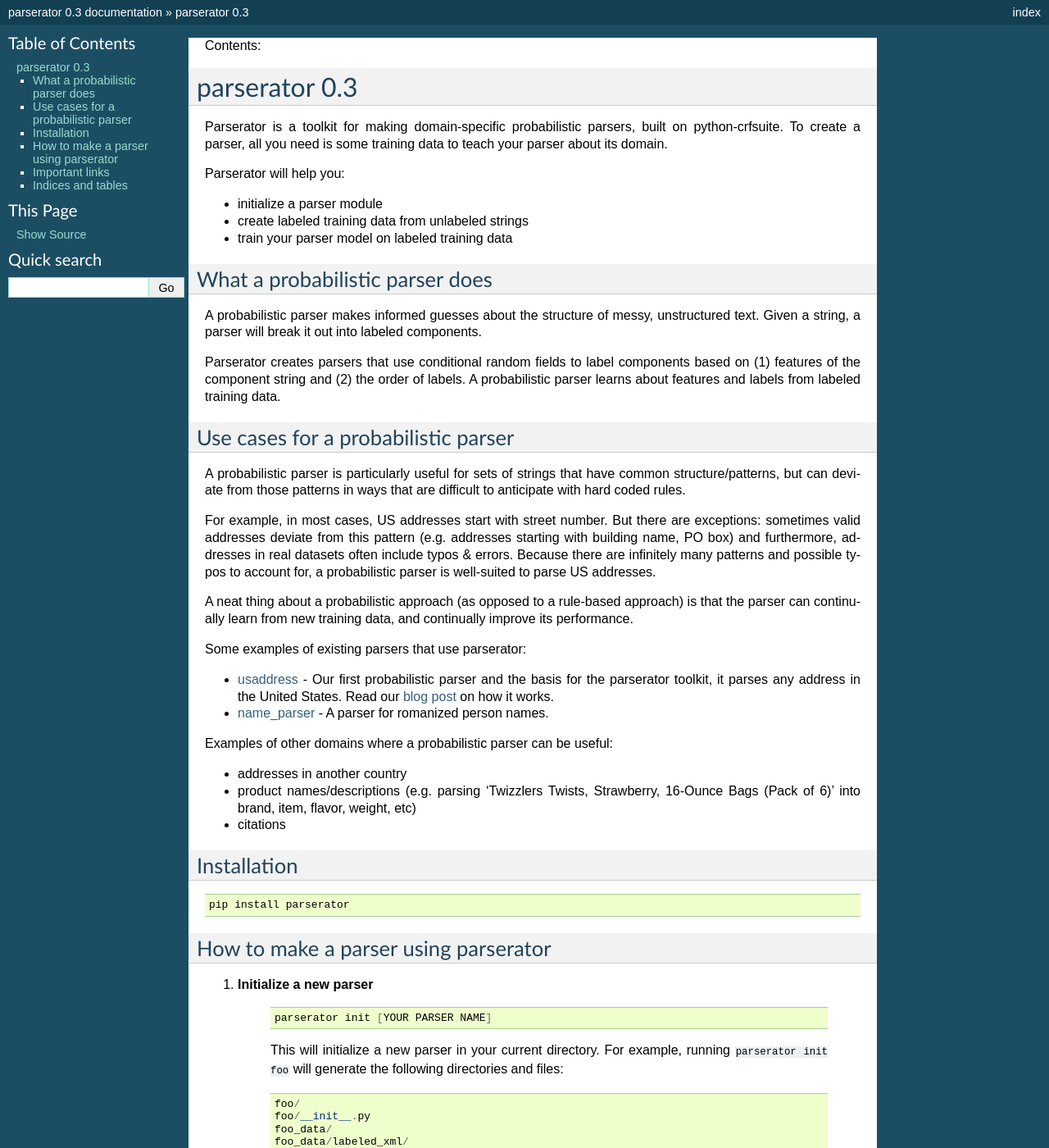
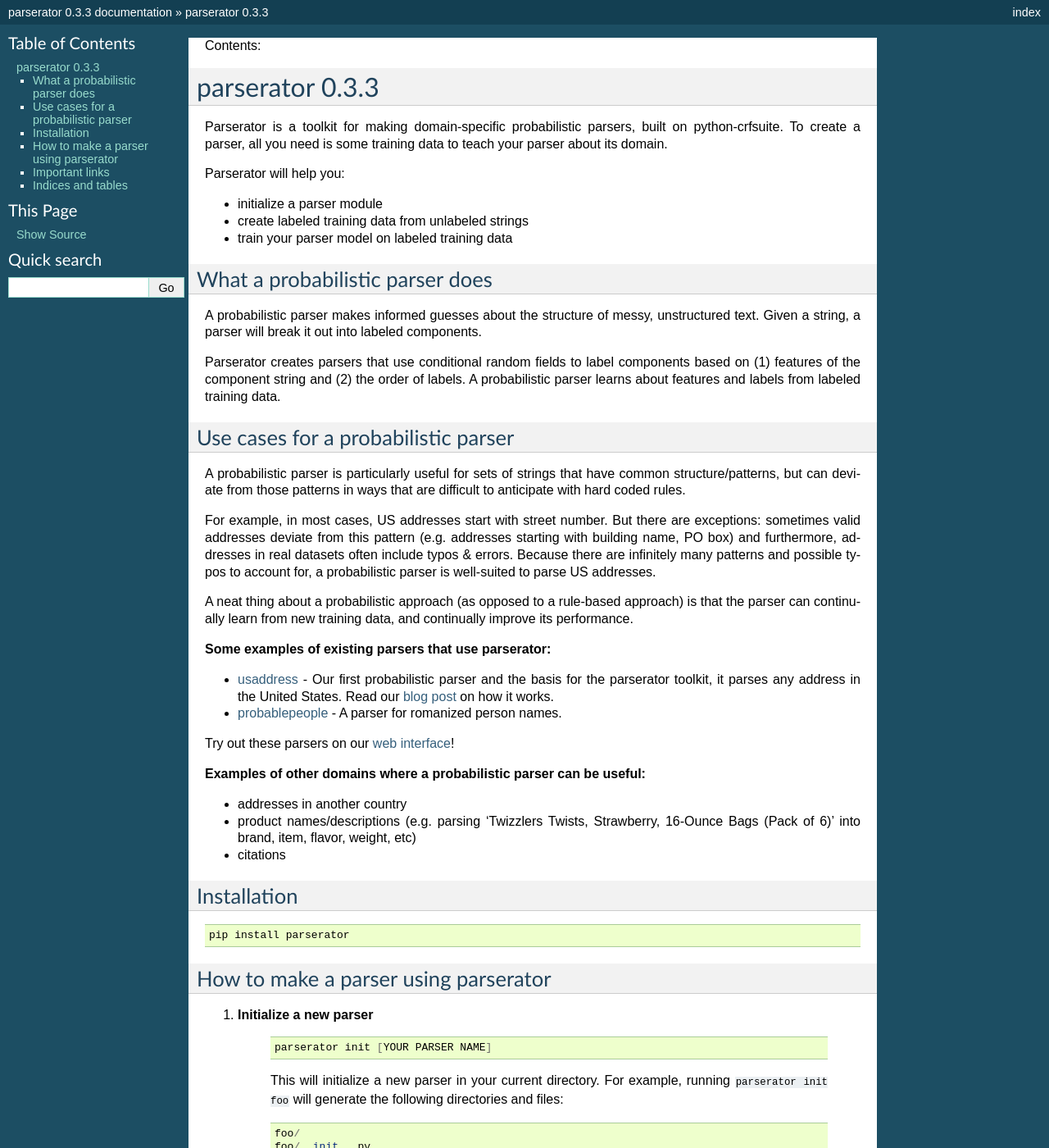
Before and after one commit to datamade/parserator, a Sphinx documentation site: the page built from docs/index.rst, in a window 1280 px wide and 1400 px high. Shown: the whole window at 82% size. Built offline with Sphinx 7.4.7, drawn with Linux system fonts in a browser that asks for light colours; some of the changed text lies outside the part shown.

Commit message:
update documentation

```diff
--- a/docs/conf.py
+++ b/docs/conf.py
@@ -51,9 +51,9 @@
 # built documents.
 #
 # The short X.Y version.
-version = '0.3'
+version = '0.3.3'
 # The full version, including alpha/beta/rc tags.
-release = '0.3'
+release = '0.3.3'
 
 # The language for content autogenerated by Sphinx. Refer to documentation
 # for a list of supported languages.
--- a/docs/index.rst
+++ b/docs/index.rst
@@ -35,12 +35,14 @@
 
 A neat thing about a probabilistic approach (as opposed to a rule-based approach) is that the parser can continually learn from new training data, and continually improve its performance.
 
-Some examples of existing parsers that use parserator:
+**Some examples of existing parsers that use parserator:**
 
 * `usaddress <https://github.com/datamade/usaddress>`_ - Our first probabilistic parser and the basis for the parserator toolkit, it parses any address in the United States. Read our `blog post <http://datamade.us/blog/parsing-addresses-with-usaddress/>`_ on how it works.
-* `name_parser <https://github.com/datamade/name-parser>`_ - A parser for romanized person names.
+* `probablepeople <https://github.com/datamade/probablepeople>`_ - A parser for romanized person names.
 
-Examples of other domains where a probabilistic parser can be useful:
+Try out these parsers on our `web interface <http://parserator.datamade.us>`_!
+
+**Examples of other domains where a probabilistic parser can be useful:**
 
 * addresses in another country
 * product names/descriptions (e.g. parsing 'Twizzlers Twists, Strawberry, 16-Ounce Bags (Pack of 6)' into brand, item, flavor, weight, etc)
@@ -87,7 +89,7 @@
 3. **Define features relevant to your domain**
     * In ``__init__.py``, features are defined in the tokens2features and tokenFeatures functions. Given an individual token, tokenFeatures should return features of that token - for example, a length feature and a word shape (casing) feature.
     * Given a sequence of tokens, tokens2features should return all features for the tokens in the sequence, including positional features - for example, the features of previous/next tokens, and features for tokens that start/end a string.
-    * For examples of features in other domains, see `features for names <https://github.com/datamade/name-parser/blob/master/name_parser/__init__.py#L80-L169>`_ and `features for U.S. addresses <https://github.com/datamade/usaddress/blob/master/usaddress/__init__.py#L48-L112>`_.
+    * For examples of features in other domains, see `features for names <https://github.com/datamade/probablepeople/blob/master/probablepeople/__init__.py#L108-L177>`_ and `features for U.S. addresses <https://github.com/datamade/usaddress/blob/master/usaddress/__init__.py#L134-L180>`_.
 
 4. **Prepare training data**
     * Parserator reads training data in the following XML form, where token text is wrapped in tags representing the correct label, and sequences of tokens are wrapped in a parent label (specified by ``PARENT_LABEL`` in ``__init__.py``):
@@ -123,6 +125,8 @@
 ===============
 
 * Documentation: http://parserator.rtfd.org/
+* Web interface for trying out parsers: http://parserator.datamade.us/
+* Blog post: http://datamade.us/blog/parse-name-or-parse-anything-really/
 * Repository: https://github.com/datamade/parserator
 * Issues: https://github.com/datamade/parserator/issues
 * Distribution: https://pypi.python.org/pypi/parserator
```
